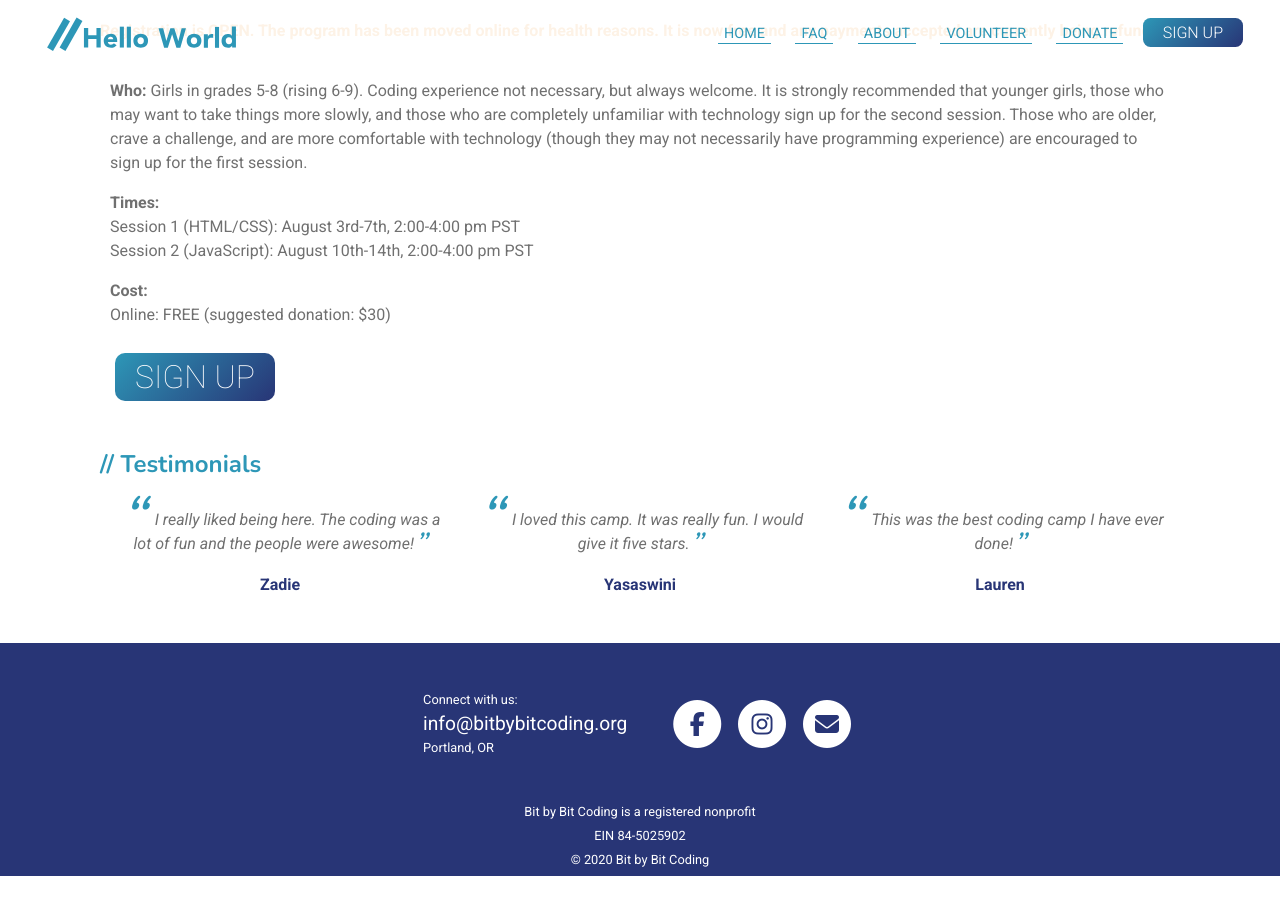
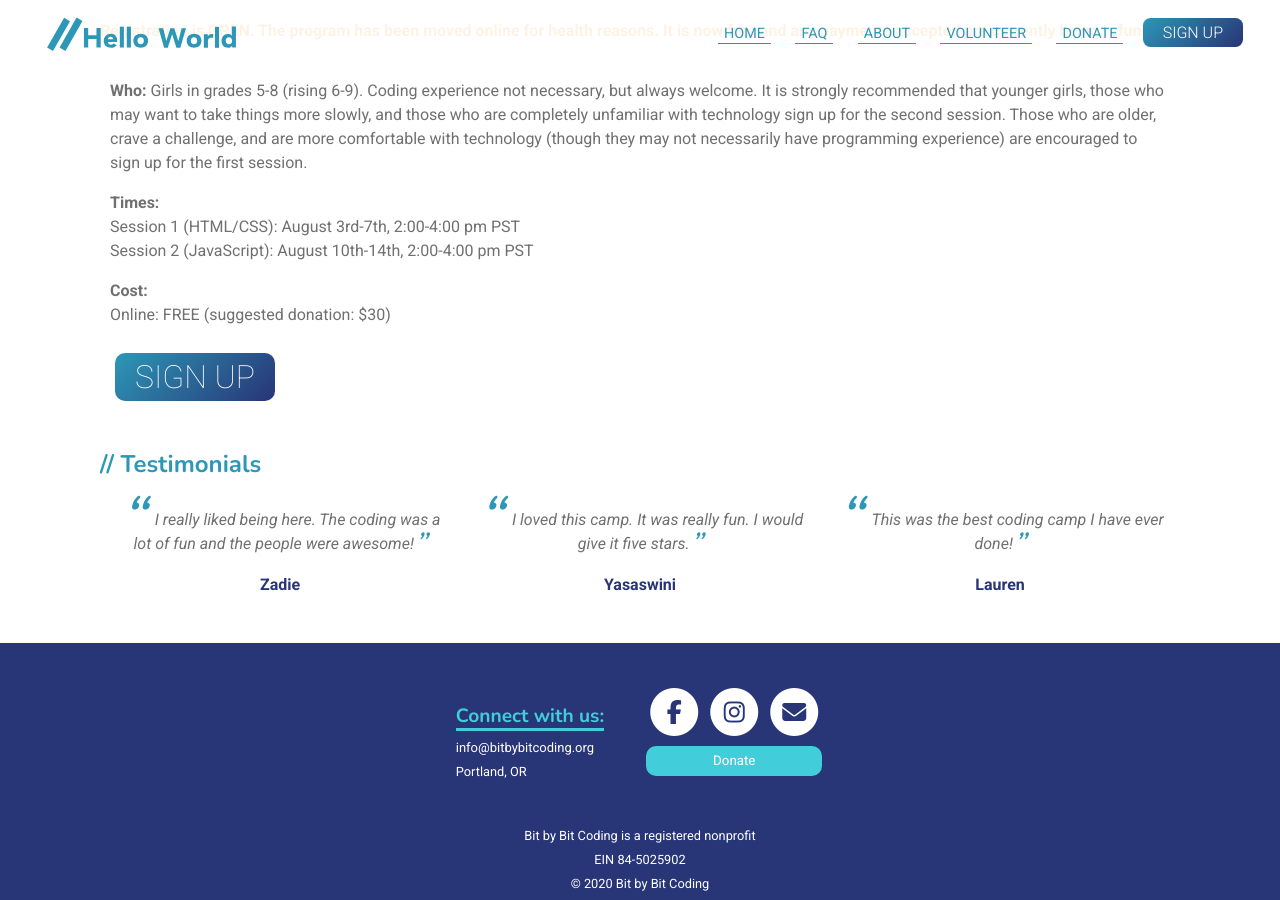
Before and after one commit to bit-by-bit-coding/bxb-website, a Jekyll site: the page built from index.html, in a window 1280 px wide and 900 px high, scrolled down 844 px. Built offline with Jekyll 4.4.1, drawn with Linux system fonts in a browser that asks for light colours; nearby versions of some CDN libraries; before the commit the page ends 1720 px from its top, so only the background shows below that.

Commit message:
Added donate button and connect with us

```diff
--- a/_includes/footer.html
+++ b/_includes/footer.html
@@ -1,10 +1,13 @@
 <div id="footer">
     <div id="footer-contact">
-        <div id="footer-contact-1">
-            Connect with us: <a href="mailto:{{site.contact.email}}" target="_blank">info@bitbybitcoding.org</a>
+        <div id="footer-connect">
+            <h2>Connect with us:</h2> <a href="mailto:{{site.contact.email}}" target="_blank">info@bitbybitcoding.org</a>
             Portland, OR
+
         </div>
-        <div>
+
+        <div id="footer-buttons">
+            <div id="socials">
                 <a href="{{site.social.facebook}}" target="_blank">
                     <span class="fa-stack fa-lg">
                         <i class="fa fa-circle fa-stack-2x"></i>
@@ -24,6 +27,10 @@
                     </span>
                 </a>
             </div>
+            <div id="donate">
+                <a href="https://secure.givelively.org/donate/bit-by-bit-coding" target ="_blank"><button>Donate</button></a>
+            </div>
+        </div>
 
     </div>
     Bit by Bit Coding is a registered nonprofit
--- a/styles/style.scss
+++ b/styles/style.scss
@@ -291,16 +291,52 @@ iframe.embeddedform {
 #footer-contact {
     display: flex;
     flex-direction: row;
-    align-items: center;
+    align-items: flex-start;
     justify-content: center;
 }
 
-#footer-contact-1 {
+#footer-connect {
     display: flex;
     flex-direction: column;
     align-items: flex-start;
 
+    a {
+        font-size: 13px;
+    }
+
+    h2 {
+        color: #41ceda;
+        border-bottom: solid;
+        margin-bottom: 5px;
+        min-width: max-content;
+    }
 }
+
+#footer-buttons {
+    display: flex;
+    flex-direction: column;
+
+    #donate {
+        margin: 0px;
+        margin-top: 10px;
+
+        button {
+            background-color: #41ceda;
+            border: none;
+            border-radius: 10px;
+            height: 30px;
+            width: 98%;
+            color: white;
+        }
+    }
+
+    #socials{
+        margin: 0px;
+        display: flex;
+    }
+}
+
+
 
 /* Homepage */
 #warning {
```
Lines whose indentation alone changed are shown as unchanged.
